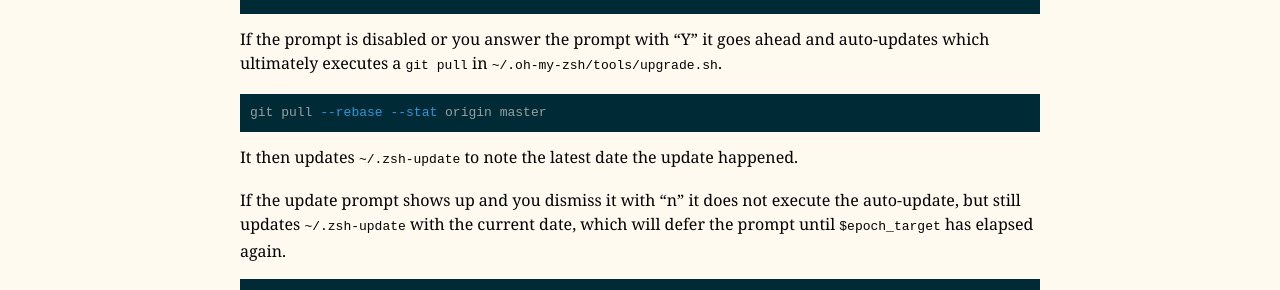
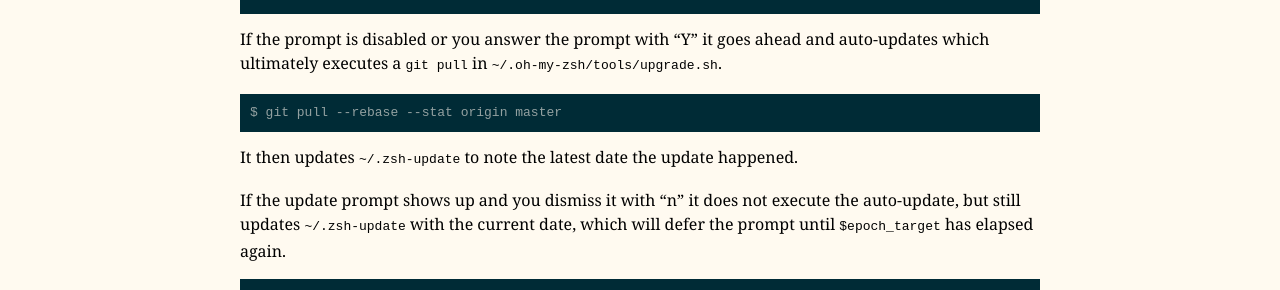
Before and after one commit to mpchadwick/mpchadwick.github.io, a Jekyll site: the page built from _posts/2016-10-12-a-look-at-auto-updating-in-oh-my-zsh.md, in a window 1280 px wide and 900 px high, scrolled down 2273 px. Shown: the part 155-445 px from the top of the window. Built offline with Jekyll 4.4.1, drawn with Linux system fonts in a browser that asks for light colours; comment, search, counter and statistics services are not loaded.

Commit message:
Clean up posts

````diff
--- a/_posts/2016-10-12-a-look-at-auto-updating-in-oh-my-zsh.md
+++ b/_posts/2016-10-12-a-look-at-auto-updating-in-oh-my-zsh.md
@@ -102,8 +102,8 @@ fi
 
 If the prompt is disabled or you answer the prompt with "Y" it goes ahead and auto-updates which ultimately executes a `git pull` in `~/.oh-my-zsh/tools/upgrade.sh`.
 
-```bash
-git pull --rebase --stat origin master
+```
+$ git pull --rebase --stat origin master
 ```
 
 It then updates `~/.zsh-update` to note the latest date the update happened.
````
Also changed, not shown: other parts of _posts/2016-10-12-a-look-at-auto-updating-in-oh-my-zsh.md (+1 -1 lines).
